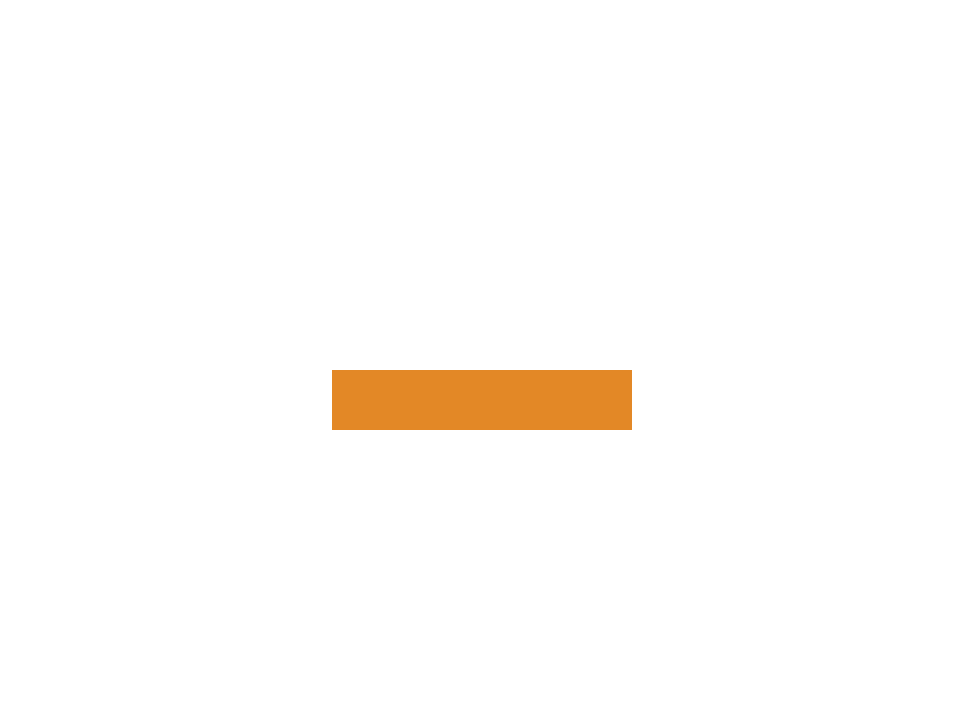
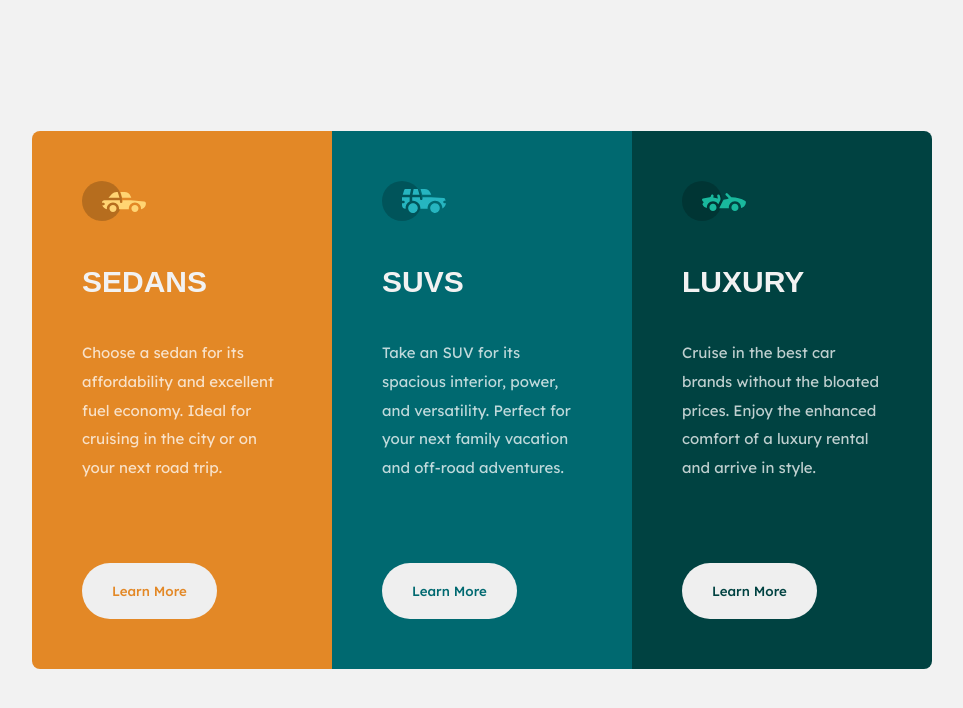
Before and after one commit to Yakkarizma/3-column-preview-card, a plain HTML site: page index.html in a window 1280 px wide. Shown: the whole page, without its empty margins (158-1121 px from the left). Drawn offline with Linux system fonts and the light colour scheme; a web font is replaced by a local one.

Commit message:
masaüstü tasarımının bitmesi

```diff
--- a/index.html
+++ b/index.html
@@ -10,7 +10,22 @@
 
     <div class="container">
         <div class="icerik1">
-
+            <div class="resim1"><img src="img/icon-sedans.svg" alt=""></div>
+            <h1>SEDANS</h1>
+            <p>Choose a sedan for its affordability and excellent fuel economy. Ideal for cruising in the city or on your next road trip.</p>
+            <button class="btn1">Learn More</button>
+        </div>
+        <div class="icerik2">
+            <div class="resim1"><img src="img/icon-suvs.svg" alt=""></div>
+            <h1>SUVS</h1>
+            <p>Take an SUV for its spacious interior, power, and versatility. Perfect for your next family vacation and off-road adventures.</p>
+            <button class="btn2">Learn More</button>
+        </div>
+        <div class="icerik3">
+            <div class="resim1"><img src="img/icon-luxury.svg" alt=""></div>
+            <h1>LUXURY</h1>
+            <p>Cruise in the best car brands without the bloated prices. Enjoy the enhanced comfort of a luxury rental and arrive in style.</p>
+            <button class="btn3">Learn More</button>
         </div>
     </div>
 
--- a/style.css
+++ b/style.css
@@ -20,12 +20,23 @@ h1{
     font-optical-sizing: auto;
     font-weight: 700;
     font-style: normal;
+    color:var(--Gray-100);
+    margin-bottom: 40px;
+}
+
+p{
+    line-height: 1.8rem;
+    color: var(--Transparent-white);
+    margin-bottom: 80px;
 }
 
 :root{
     --Gold-500: hsl(31, 77%, 52%);
     --Cyan-800: hsl(184, 100%, 22%);
     --Green-950: hsl(179, 100%, 13%);
+
+    --Transparent-white: hsla(0, 0%, 100%, 0.75);
+    --Gray-100: hsl(0, 0%, 95%);
 }
 
 .container{
@@ -34,10 +45,69 @@ h1{
     display: flex;
     align-items: center;
     justify-content: center;
+    background-color: var(--Gray-100);
 }
 
 .icerik1{
     width: 300px;
-    padding: 30px;
+    padding: 50px;
+    border-radius: 8px 0px 0px 8px;
     background-color: var(--Gold-500);
 }
+
+.icerik2{
+    width: 300px;
+    padding: 50px;
+    background-color: var(--Cyan-800);
+}
+
+.icerik3{
+    width: 300px;
+    padding: 50px;
+    border-radius: 0px 8px 8px 0px;
+    background-color: var(--Green-950);
+}
+
+.resim1{
+    width: 100%;
+    height: 100%;
+    margin-bottom: 40px;
+}
+
+button{
+    padding: 20px 30px;
+    border-radius: 30px;
+    border: none;
+    font-family: "Lexend Deca", sans-serif;
+    font-weight: 500;
+}
+
+button:hover{
+    cursor: pointer;
+    border: solid 2px white;
+    color: var(--Gray-100);
+}
+
+.btn1{
+    color: var(--Gold-500);
+}
+
+.btn1:hover{
+    background-color: var(--Gold-500);
+}
+
+.btn2{
+    color: var(--Cyan-800);
+}
+
+.btn2:hover{
+    background-color: var(--Cyan-800);
+}
+
+.btn3{
+    color: var(--Green-950);
+}
+
+.btn3:hover{
+    background-color: var(--Green-950);
+}
```
